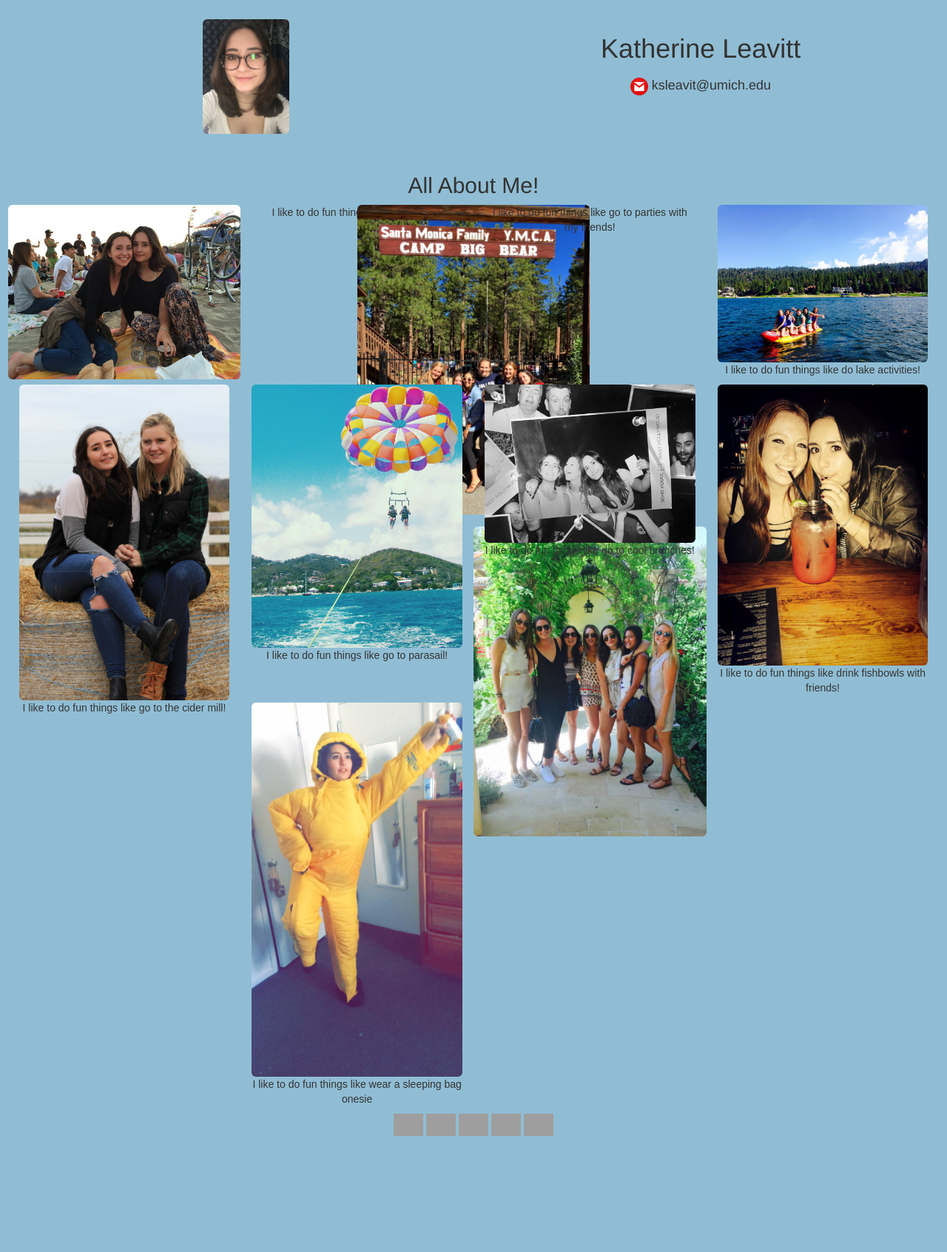
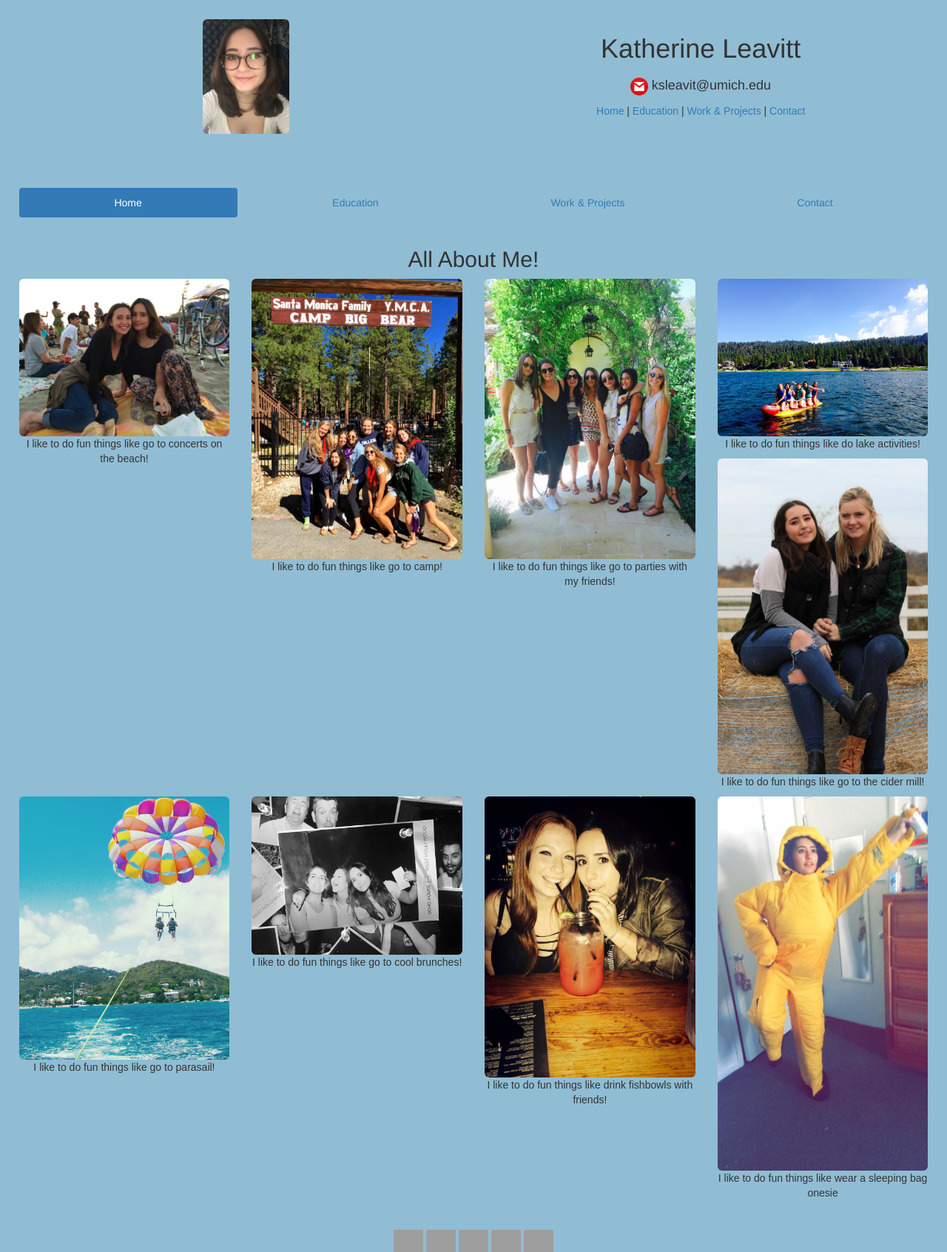
Before and after one commit to katherineleavitt/SI206-portfolio, a Python web app: template templates/home.html in a window 1280 px wide. Shown: the whole page at 74% size. Before the commit the page ends 1536 px from the top, so only its background shows below. Run offline with Jinja, Linux system fonts and the light colour scheme; the template is opened without the code that fills it, so the values that code supplies are empty; some libraries are stand-ins or nearby versions; grey boxes are pictures that could not be loaded.

Commit message:
updated every page

```diff
--- a/static/style.css
+++ b/static/style.css
@@ -6,26 +6,24 @@ body {
     position: absolute;
 }
 
-ul  {
- padding-left:0;
+ul{
+    margin: 1em;
+    border-radius: .25%;
+    text-align: left;
 }
-ul li  {
- list-style-position:inside
+ul li {
+    list-style-position: inherit;
 }
 
 img {
     width: 100%;
-    text-align center;
+    text-align: center;
 }
 
 p {
     font-family: sans-serif;
 }
 
-footer img{
-    width: 40px;
-    display: inline-block;
-}
 
 #me {
 	width: 20%;
@@ -33,24 +31,22 @@ footer img{
 	vertical-align: middle;
 }
 
-header {
-    width: 100%;
-    text-align: center;
-    background-color: light gray;
-}
+
+
 
 .dropbtn {
-    background-color: #1F71FF;
+    background-color: #2D88B5;
     color: white;
     padding: 10px;
     font-size: 18px;
     border: none;
     vertical-align: right;
     border-radius: 20%;
+    position: relative;
 }
 
 .dropbtn:hover, .dropbtn:focus {
-    background-color: #94BBFF;
+    background-color: #B5D7E8;
 }
 
 .dropdown {
@@ -64,13 +60,13 @@ header {
     display: none;
     position: absolute;
     background-color: #f9f9f9;
-    min-width: 120px;
+    min-width: 140px;
     box-shadow: 0px 8px 16px 0px rgba(0,0,0,0.2);
     text-align: right;
 }
 
 .dropdown-content a {
-    color: #1F71FF;
+    color: #2D88B5;
     padding: 12px 16px;
     text-decoration: none;
     font-family: sans-serif;
@@ -78,7 +74,7 @@ header {
 }
 
 .dropdown-content a:hover {
-background-color: #f1f1f1
+background-color: #B5D7E8
 }
 
 .show {
@@ -93,18 +89,73 @@ background-color: #f1f1f1
     width: 4%;
 }
 
+footer img {
+    width: 40px;
+    display: inline-block;
+}
+
 footer, .pagecontent:after {
     position: absolute;
     right: 0;
     bottom: -10;
     left: 0;
     text-align: center;
-
 }
 
 html body {
     background-color: #90BDD4;
 
+}
+
+.collegepics img {
+    display: inline-block;
+    padding-top: 4px;
+    padding-bottom: 4px;
+}
+
+h5 {
+    text-align: left;
+    padding-top: 6px;
+}
+
+.projects {
+    padding-top: 10px;
+}
+
+.work {
+    padding-bottom: 20px
+}
+
+* {
+  margin: 0;
+}
+html, body {
+  height: 100%;
+}
+.pagecontent {
+  min-height: 100%;
+  /* equal to footer height */
+  margin-bottom: 30px;
+}
+.pagecontent:after {
+  content: "";
+  display: block;
+}
+footer, .pagecontent:after {
+  height: 20px;
+  margin-bottom: 25px;
+}
+
+header {
+    width: 100%;
+    text-align: center;
+    z-index: 1;
+
+}
+
+form {
+    text-align: right;
+    margin-right: 28%;
 }
 
 @media only screen and (min-width: 800px) {
@@ -118,22 +169,7 @@ html body {
         display: inline;
     }
 
-    #beach {
-        position: absolute;
-        top: 0px;
-        left: 0px;
-    }
 
-    #camp {
-        position: absolute;
-        top: 0px;
-    }
-
-    #friends {
-        position: absolute;
-        top: 435px;
-        left: 0;
-    }
 
 
 
@@ -144,12 +180,16 @@ html body {
 	.dropbtn {
 	    display: none;
 	}
-    .nav {
-        display: none;
-    }
+
     .navbar {
         display: inline-block;
+        font-size: 100%;
+    }
+    .jumbotron {
+        text-align: center;
+        margin: -100;
+        background: url('../static/me.jpg') no-repeat center center;
+        background-size: 100%;
     }
 
-
 }
--- a/templates/home.html
+++ b/templates/home.html
@@ -4,47 +4,47 @@
 		    <div class="row">
 		    	<div class="row1">
 				    <div class="col-sm-12 col-md-6 col-lg-3">
-				      	<img src = "static/beach.jpg" alt = "beach" class="img-rounded" id="beach"/>
+				      	<img src = "static/beach.jpg" alt = "beach" class="img-rounded img-responsive" id="beach"/>
 				      	<p>I like to do fun things like go to concerts on the beach!</p>
 				    </div>
 				    <div class="col-sm-12 col-md-6 col-lg-3">
-				      	<img src = "static/camp.jpg" alt = "camp" class="img-rounded" id="camp"/>
+				      	<img src = "static/camp.jpg" alt = "camp" class="img-rounded img-responsive" id="camp"/>
 				      	<p>I like to do fun things like go to camp!</p>
 				    </div>
 			    </div>
 			    <div class="row2">
 				    <div class="col-sm-12 col-md-6 col-lg-3">
-				      	<img src = "static/friends.jpg" alt = "friends" class="img-rounded" id="friends"/>
+				      	<img src = "static/friends.jpg" alt = "friends" class="img-rounded img-responsive" id="friends"/>
 				      	<p>I like to do fun things like go to parties with my friends!</p>
 				    </div>
 				    <div class="col-sm-12 col-md-6 col-lg-3">
-				      	<img src = "static/lake.jpg" alt = "lake" class="img-rounded" id="lake"/>
+				      	<img src = "static/lake.jpg" alt = "lake" class="img-rounded img-responsive" id="lake"/>
 				      	<p>I like to do fun things like do lake activities!</p>
 				    </div>
 			    </div>
 			    <div class="row3">
 				    <div class="col-sm-12 col-md-6 col-lg-3">
-				      	<img src = "static/mary.jpg" alt = "mary" class="img-rounded" id="mary"/>
+				      	<img src = "static/mary.jpg" alt = "mary" class="img-rounded img-responsive" id="mary"/>
 				      	<p>I like to do fun things like go to the cider mill!</p>
 				    </div>
 				    <div class="col-sm-12 col-md-6 col-lg-3">
-				      	<img src = "static/parasail.jpg" alt = "parasail" class="img-rounded" id="parasail"/>
+				      	<img src = "static/parasail.jpg" alt = "parasail" class="img-rounded img-responsive" id="parasail"/>
 				      	<p>I like to do fun things like go to parasail!</p>
 				    </div>
 			    </div>
 			    <div class="row4">
 				    <div class="col-sm-12 col-md-6 col-lg-3">
-				      	<img src = "static/soho.jpg" alt = "soho" class="img-rounded" id="soho"/>
+				      	<img src = "static/soho.jpg" alt = "soho" class="img-rounded img-responsive" id="soho"/>
 				      	<p>I like to do fun things like go to cool brunches!</p>
 				    </div>
 				    <div class="col-sm-12 col-md-6 col-lg-3">
-				     	<img src = "static/kelly.jpg" alt = "kelly" class="img-rounded" id="kelly"/>
+				     	<img src = "static/kelly.jpg" alt = "kelly" class="img-rounded img-responsive" id="kelly"/>
 				     	<p>I like to do fun things like drink fishbowls with friends!</p>
 				    </div>
 			    </div>
 				    <div class="row5">
 				    <div class="col-sm-12 col-md-6 col-lg-3">
-				      	<img src = "static/onesie.jpg" alt = "onesie" class="img-rounded" id="onesie"/>
+				      	<img src = "static/onesie.jpg" alt = "onesie" class="img-rounded img-responsive" id="onesie"/>
 				      	<p>I like to do fun things like wear a sleeping bag onesie</p>
 				    </div>
 			    </div>
--- a/templates/index.html
+++ b/templates/index.html
@@ -6,9 +6,11 @@
 		<link rel="stylesheet" href="https://maxcdn.bootstrapcdn.com/bootstrap/3.3.6/css/bootstrap.min.css" integrity="sha384-1q8mTJOASx8j1Au+a5WDVnPi2lkFfwwEAa8hDDdjZlpLegxhjVME1fgjWPGmkzs7" crossorigin="anonymous">
 	    <meta name="viewport" content="width=device-width, initial-scale=1">
 		<meta charset = "UTF-8">
+		{% block javas %}
+		{% endblock %}
 	</head>
 
-	<body>
+	<body onload = "displayTime();">
 	  <header>
 	  		<div class="col-sm-12 col-md-6">
   				<img src="static/me.jpg" alt="me" class="img-rounded" id="me">
@@ -23,8 +25,15 @@
 				ksleavit@umich.edu</h4>
 		  		</div>
 		  	</div>
-
-		<section id="drop">
+		  	<nav class="navbar navbar-light bg-faded">
+			  <div class="nav navbar-nav">
+			    <p><a class="nav-item nav-link active" href="home">Home <span class="sr-only">(current)</span></a>  |
+				    <a href="education">Education</a>  |
+					<a href="work">Work &amp; Projects</a>  |
+					<a href="contact">Contact</a></p>
+			  </div>
+			</nav>
+			<section id="drop">
 			<div class="dropdown">
 				<button onclick="myFunction()" class="dropbtn img-rounded">&#9776; Menu</button>
 				  <div id="myDropdown" class="dropdown-content img-rounded">
@@ -54,6 +63,8 @@
 				}
 			</script>
 		</section>
+		</div>
+
 			<ul class="nav nav-pills nav-justified" id="myPills">
 			  <li class="active"><a href="home" data-toggle="tab">Home</a></li>
 				   <li><a href="education">Education</a></li>
@@ -67,14 +78,7 @@
 				});
 			</script>
 
-			<nav class="navbar navbar-light bg-faded">
-			  <div class="nav navbar-nav">
-			    <a class="nav-item nav-link active" href="home">Home <span class="sr-only">(current)</span></a>
-				    <a href="education">Education</a>
-					<a href="work">Work &amp; Projects</a>
-					<a href="contact">Contact</a>
-			  </div>
-			</nav>
+
 
 
 
```
Also changed, not shown: templates/contact.html (+7 -4 lines), templates/education.html (+26 -9 lines), templates/work.html (+6 -4 lines).
